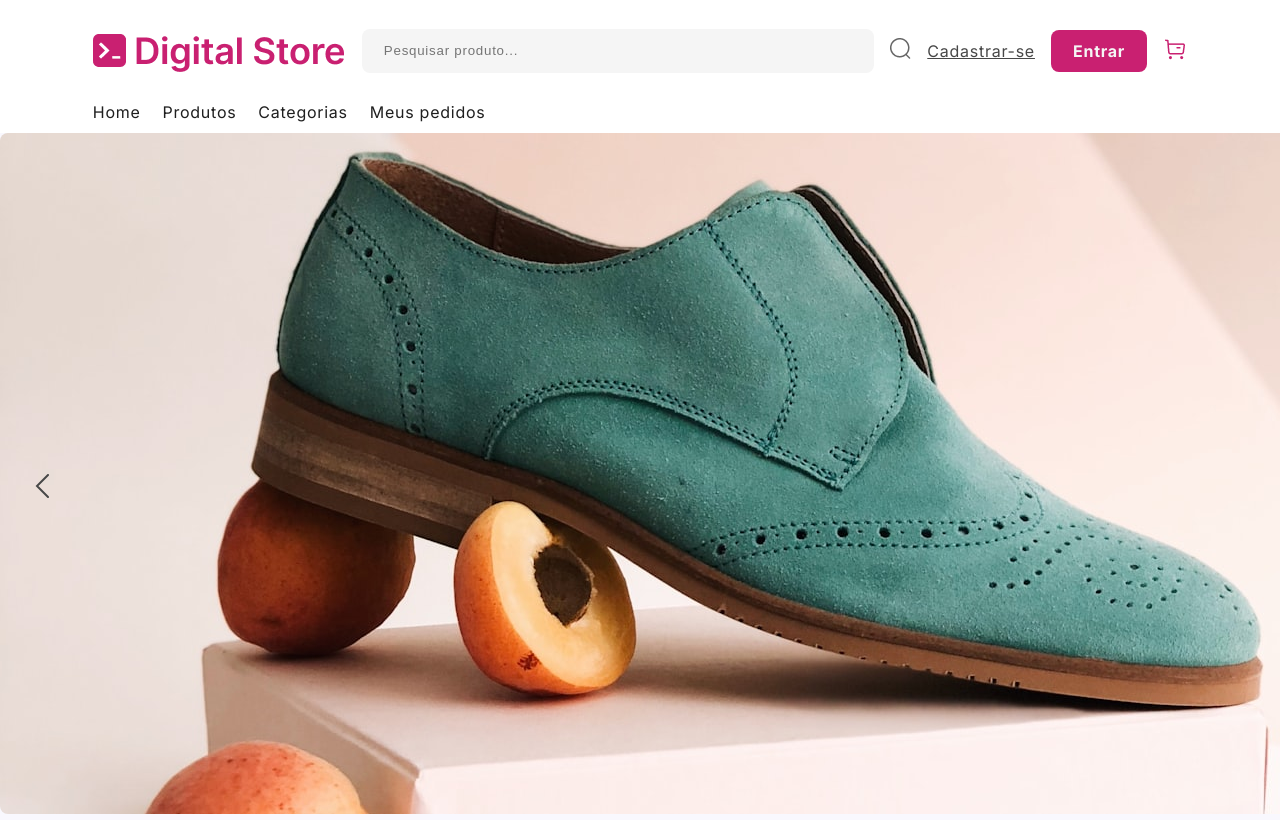
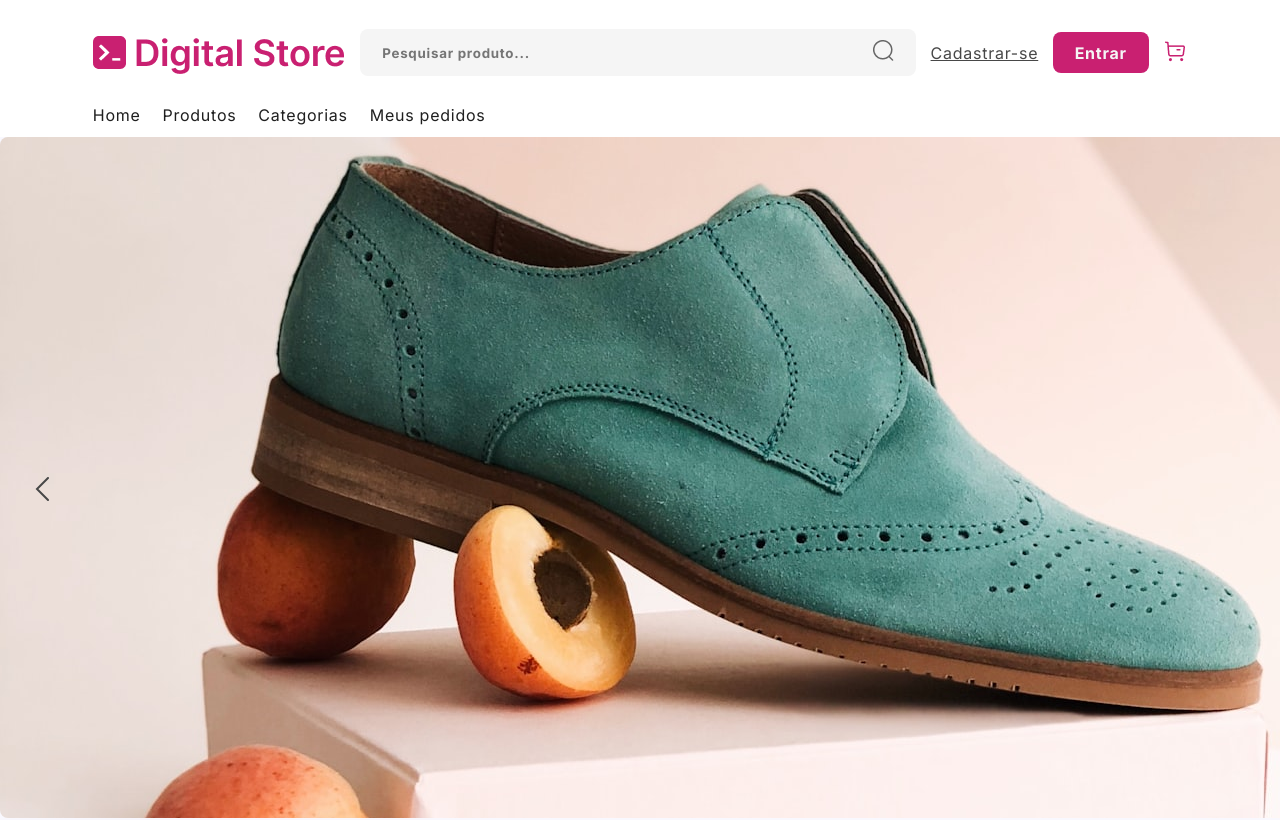
Before and after one commit to ArnonLuisM/GtechFrontEnd, a React (Vite) app: page /homepage in a window 1280 px wide. Shown: the top 820 px of the page. Built offline with nearby package versions, Linux system fonts and the light colour scheme.

Commit message:
finalizada a parte grafica do header

```diff
--- a/src/components/Header.jsx
+++ b/src/components/Header.jsx
@@ -1,9 +1,10 @@
 import React from 'react'
-import {NavLink} from  "react-router-dom"
+import {NavLink, Route, Routes} from  "react-router-dom"
 import styled from "styled-components";
 import Logo from './Logo';
 import Search from "../assets/Search.png"
 import Buy from "../assets/Buy.png"
+import AppRoutes from '../router/AppRoutes';
 const HeaderContainer = styled.header`
 
     font-family: inter;
@@ -47,22 +48,42 @@ const HeaderContainer = styled.header`
             color: var(--light-gray-3);
             border-radius: 8px;
         }
-        & input{
-            color: var(--dark-gray-2);
+
+
+    }
+`
+const SearchContainer = styled.section`
+    display: flex;
+    justify-content: space-between;
+
     width: 40vw;
     height: 2vw;
-            padding: 2%;
     border: none;
     border-radius: 8px;
     background-color: var(--light-gray-3);
-            background-image: image(Search);
     letter-spacing: 0.75px;
+    align-items: center;
+    padding-inline: 2%;
+    padding-block: 1%;
+        & input{
+            font-family: inter;
+            border: none;
+            background-color: var(--light-gray-3);
+            letter-spacing: 0.75px;
+            font-weight: bold;
+            height: 3vw;
+            width: 38vw;
+            &:focus{
+                outline: none;
+                box-shadow:none;
+            }
+            & input::placeholder{
+                color: var(--light-gray-3);
+                font-weight: normal;
+                opacity: 0.5;
             }
 
         }
-
-
-
 `
 const Header = () => {
   return (
@@ -70,8 +91,11 @@ const Header = () => {
 
         <div>
             <Logo/>
-            <input type="search" name="Pesquisar" id="" placeholder='Pesquisar produto...'/>
+            <SearchContainer>
+                <input type="search" name="Pesquisar" id="pesquisa" placeholder='Pesquisar produto...'/>
                 <span><img src={Search} alt="Pesquisa" /></span>
+            </SearchContainer>
+
             <a href="#" className='cadastro'>Cadastrar-se</a>
             <a href='#' className='entrar'>Entrar</a>
             <a href="#" ><img src={Buy} alt="Carrinho de compras" /></a>
```
Lines whose indentation alone changed are shown as unchanged.
